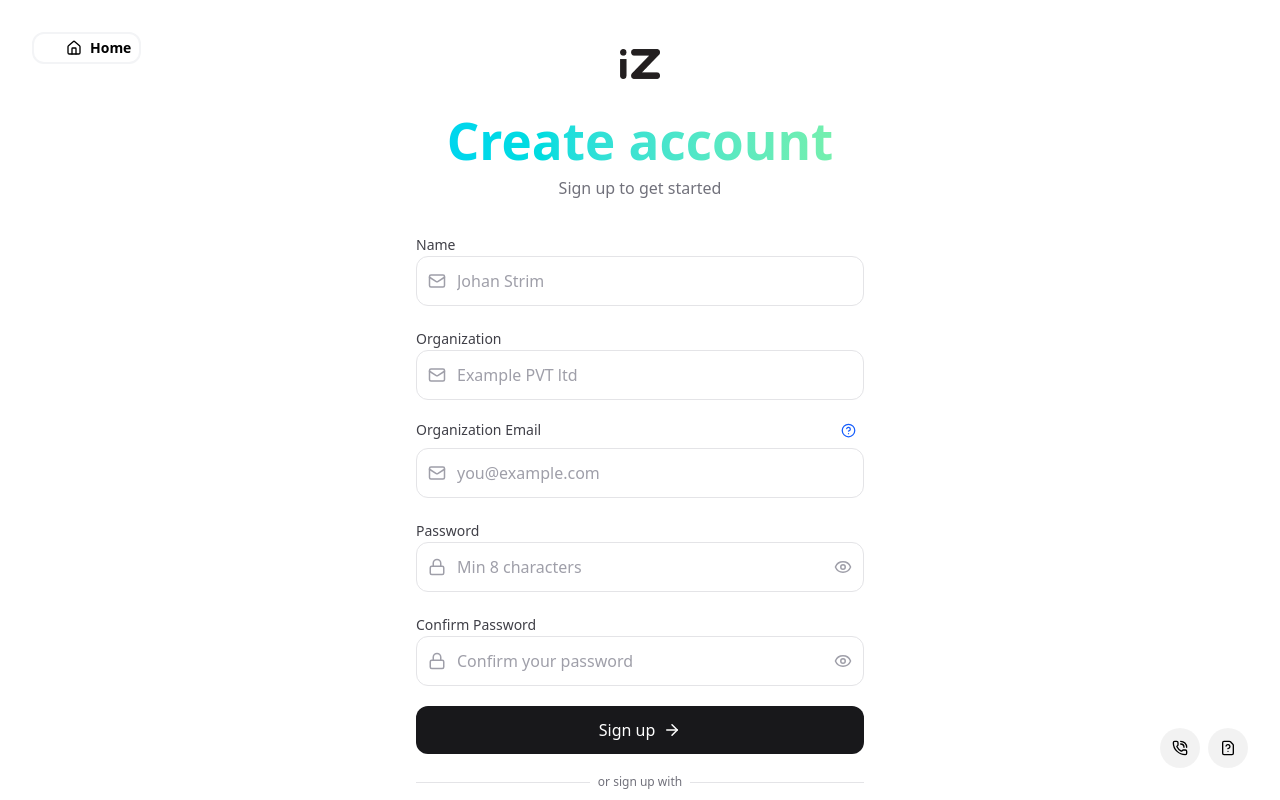
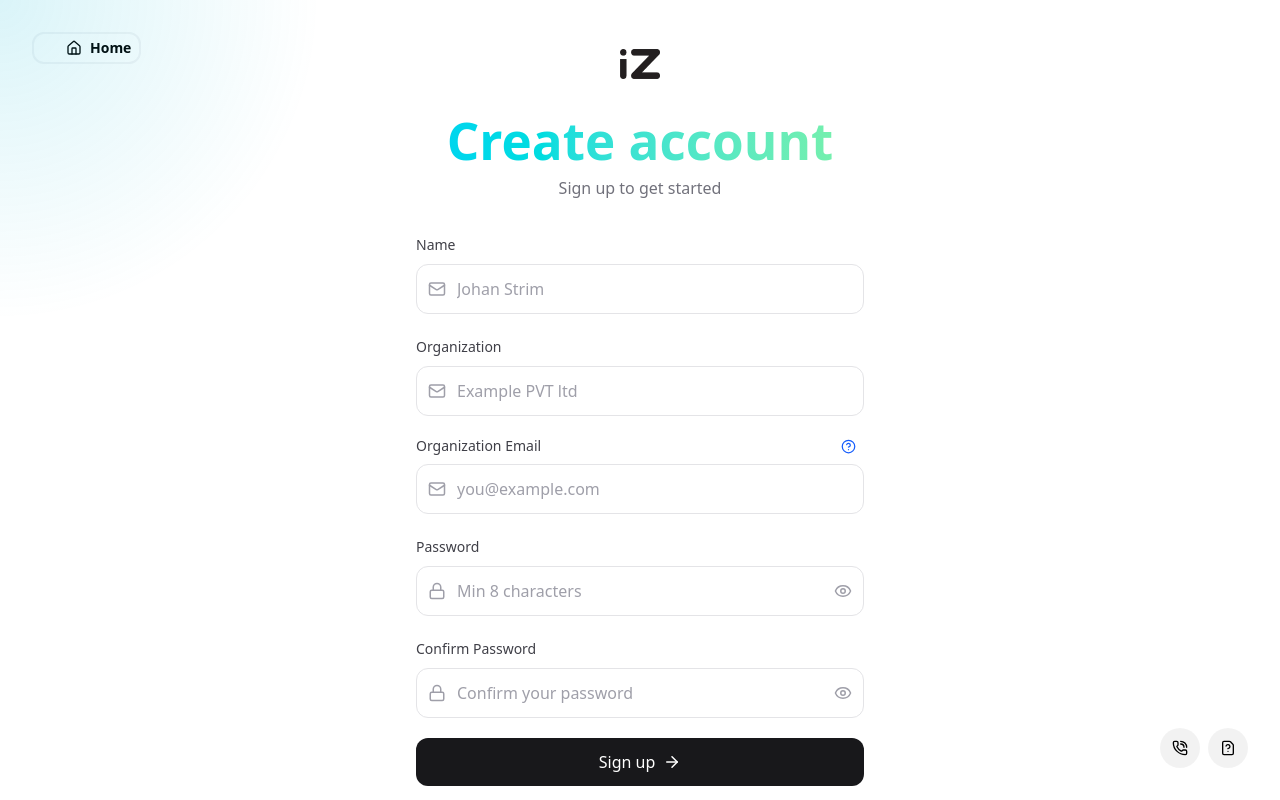
Before and after one commit to MalithGihan/issue-tracker, a React (Vite) app in the folder client/: page /register in a window 1280 px wide. Shown: the top 800 px of the page. Built offline with nearby package versions, Linux system fonts and the light colour scheme; no server answers.

Commit message:
fix: Login logout UI issues

```diff
--- a/client/src/pages/auth/LoginPage.tsx
+++ b/client/src/pages/auth/LoginPage.tsx
@@ -1,4 +1,5 @@
-import { useState } from "react";
+/* eslint-disable @typescript-eslint/no-explicit-any */
+import { useEffect, useState } from "react";
 import {
   Eye,
   EyeOff,
@@ -28,10 +29,20 @@ const loginSchema = Yup.object({
 });
 
 export default function LoginPage() {
- const nav = useNavigate();
+  const nav = useNavigate();
   const [showPassword, setShowPassword] = useState(false);
 
   const [login, { isLoading }] = useLoginMutation();
+  const [mousePosition, setMousePosition] = useState({ x: 0, y: 0 });
+
+  useEffect(() => {
+    const handleMouseMove = (e: any) => {
+      setMousePosition({ x: e.clientX, y: e.clientY });
+    };
+
+    window.addEventListener("mousemove", handleMouseMove);
+    return () => window.removeEventListener("mousemove", handleMouseMove);
+  }, []);
 
   const formik = useFormik({
     initialValues: { email: "", password: "" },
@@ -60,6 +71,13 @@ export default function LoginPage() {
 
   return (
     <div className="min-h-screen bg-white flex items-center justify-center p-8">
+      <div
+        className="pointer-events-none fixed inset-0 z-30 transition-opacity duration-300"
+        style={{
+          background: `radial-gradient(400px at ${mousePosition.x}px ${mousePosition.y}px, rgba(6, 182, 212, 0.15), transparent 80%)`,
+        }}
+      />
+
       <div className="w-full max-w-md">
         <Link to="/" className="absolute top-8 left-4 md:left-8 ">
           <button className="group flex items-center px-3 py-2 border-2 text-sm border-gray-100 text-black font-semibold rounded-xl hover:bg-black/5 hover:border-gray-200 transition-all duration-200">
@@ -73,12 +91,7 @@ export default function LoginPage() {
 
         <div className="text-center mb-8">
           <div className="inline-flex items-center justify-center w-16 h-16 mb-4">
-            <img
-              src="/logo/logo.png"
-              alt="logo"
-              width={40}
-              height={40}
-            />
+            <img src="/logo/logo.png" alt="logo" width={40} height={40} />
           </div>
           <h1 className="text-xl font-bold bg-linear-to-r from-cyan-400 to-green-300 bg-clip-text text-transparent mb-2">
             Welcome back
@@ -94,7 +107,7 @@ export default function LoginPage() {
             >
               Email
             </label>
-            <div className="relative">
+            <div className="relative mt-2">
               <div className="absolute left-3 top-1/2 -translate-y-1/2 text-zinc-400">
                 <Mail size={18} />
               </div>
@@ -251,10 +264,10 @@ export default function LoginPage() {
         </div>
         <div className="absolute flex flex-row gap-2 bottom-3 md:bottom-8 right-4 md:right-8">
           <button className="group flex items-center px-3 py-3 rounded-full bg-black/5 hover:bg-black/10 hover:border-gray-200 transition-all duration-200">
-            <PhoneCall className="w-4 h-4 text-black"/>
+            <PhoneCall className="w-4 h-4 text-black" />
           </button>
           <button className="group flex items-center px-3 py-3 rounded-full bg-black/5 hover:bg-black/10 hover:border-gray-200 transition-all duration-200">
-            <FileQuestion className="w-4 h-4 text-black"/>
+            <FileQuestion className="w-4 h-4 text-black" />
           </button>
         </div>
       </div>
--- a/client/src/pages/auth/RegisterPage.tsx
+++ b/client/src/pages/auth/RegisterPage.tsx
@@ -1,4 +1,5 @@
-import { useState } from "react";
+/* eslint-disable @typescript-eslint/no-explicit-any */
+import { useEffect, useState } from "react";
 import {
   Eye,
   EyeOff,
@@ -41,6 +42,16 @@ export default function RegisterPage() {
   const [openModel, setOpenModel] = useState(false);
 
   const [registerUser, { isLoading }] = useRegisterMutation();
+  const [mousePosition, setMousePosition] = useState({ x: 0, y: 0 });
+
+  useEffect(() => {
+    const handleMouseMove = (e: any) => {
+      setMousePosition({ x: e.clientX, y: e.clientY });
+    };
+
+    window.addEventListener("mousemove", handleMouseMove);
+    return () => window.removeEventListener("mousemove", handleMouseMove);
+  }, []);
 
   const formik = useFormik({
     initialValues: {
@@ -77,6 +88,14 @@ export default function RegisterPage() {
 
   return (
     <div className="min-h-screen bg-white flex items-center justify-center p-8">
+
+      <div
+        className="pointer-events-none fixed inset-0 z-30 transition-opacity duration-300"
+        style={{
+          background: `radial-gradient(400px at ${mousePosition.x}px ${mousePosition.y}px, rgba(6, 182, 212, 0.15), transparent 80%)`,
+        }}
+      />
+
       <div className="w-full max-w-md">
         <Link to="/" className="absolute top-8 left-4 md:left-8 ">
           <button className="group flex items-center px-2 py-1 border-2 text-sm border-gray-100 text-black font-semibold rounded-xl hover:bg-black/5 hover:border-gray-200 transition-all duration-200">
@@ -108,7 +127,7 @@ export default function RegisterPage() {
             <label htmlFor="text" className="text-sm font-medium text-zinc-700">
               Name
             </label>
-            <div className="relative">
+            <div className="relative mt-2">
               <div className="absolute left-3 top-1/2 -translate-y-1/2 text-zinc-400">
                 <Mail size={18} />
               </div>
@@ -142,7 +161,7 @@ export default function RegisterPage() {
             >
               Organization
             </label>
-            <div className="relative">
+            <div className="relative mt-2">
               <div className="absolute left-3 top-1/2 -translate-y-1/2 text-zinc-400">
                 <Mail size={18} />
               </div>
@@ -245,7 +264,7 @@ export default function RegisterPage() {
             >
               Password
             </label>
-            <div className="relative">
+            <div className="relative mt-2">
               <div className="absolute left-3 top-1/2 -translate-y-1/2 text-zinc-400">
                 <Lock size={18} />
               </div>
@@ -286,7 +305,7 @@ export default function RegisterPage() {
             >
               Confirm Password
             </label>
-            <div className="relative">
+            <div className="relative mt-2">
               <div className="absolute left-3 top-1/2 -translate-y-1/2 text-zinc-400">
                 <Lock size={18} />
               </div>
```
